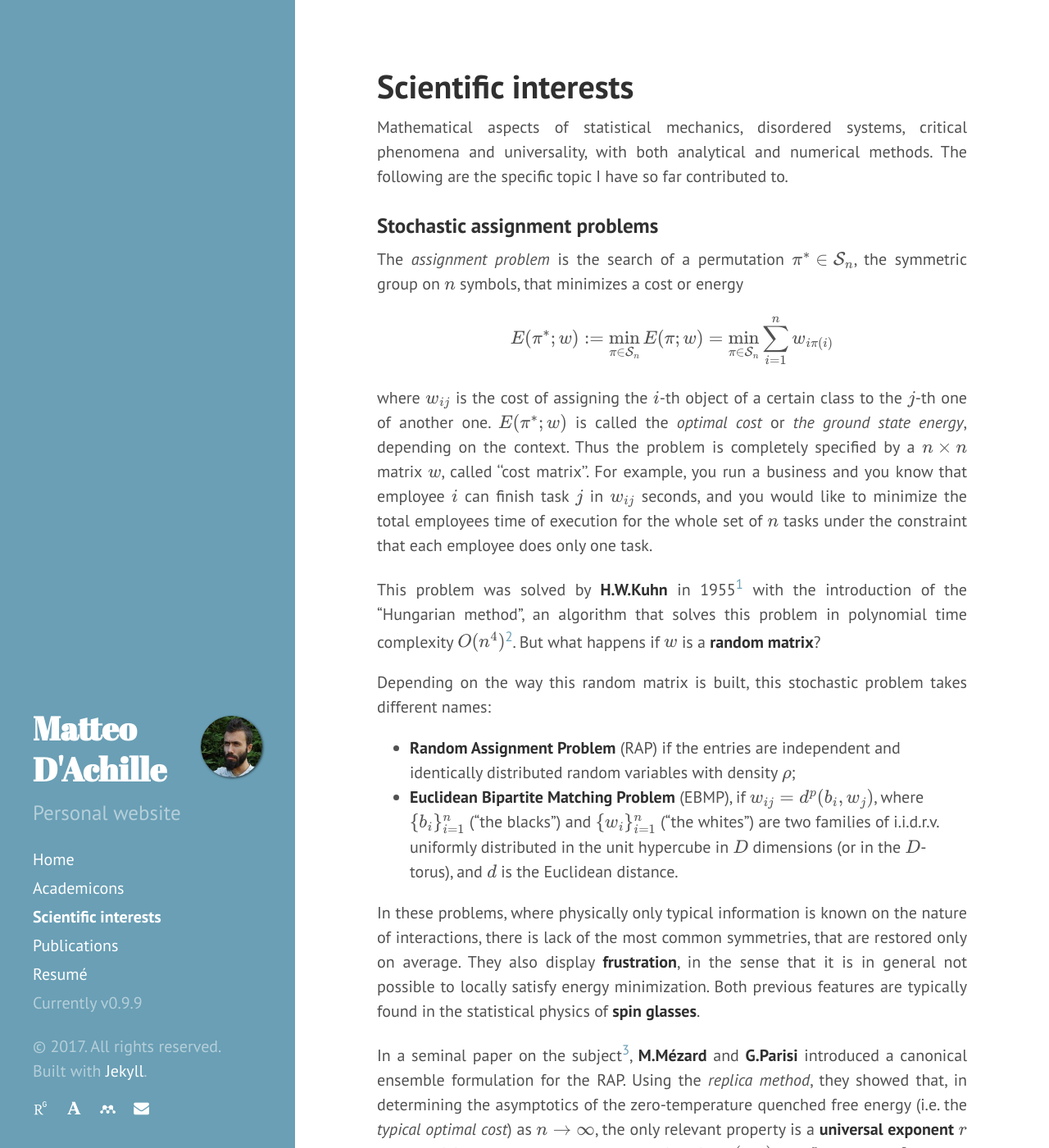
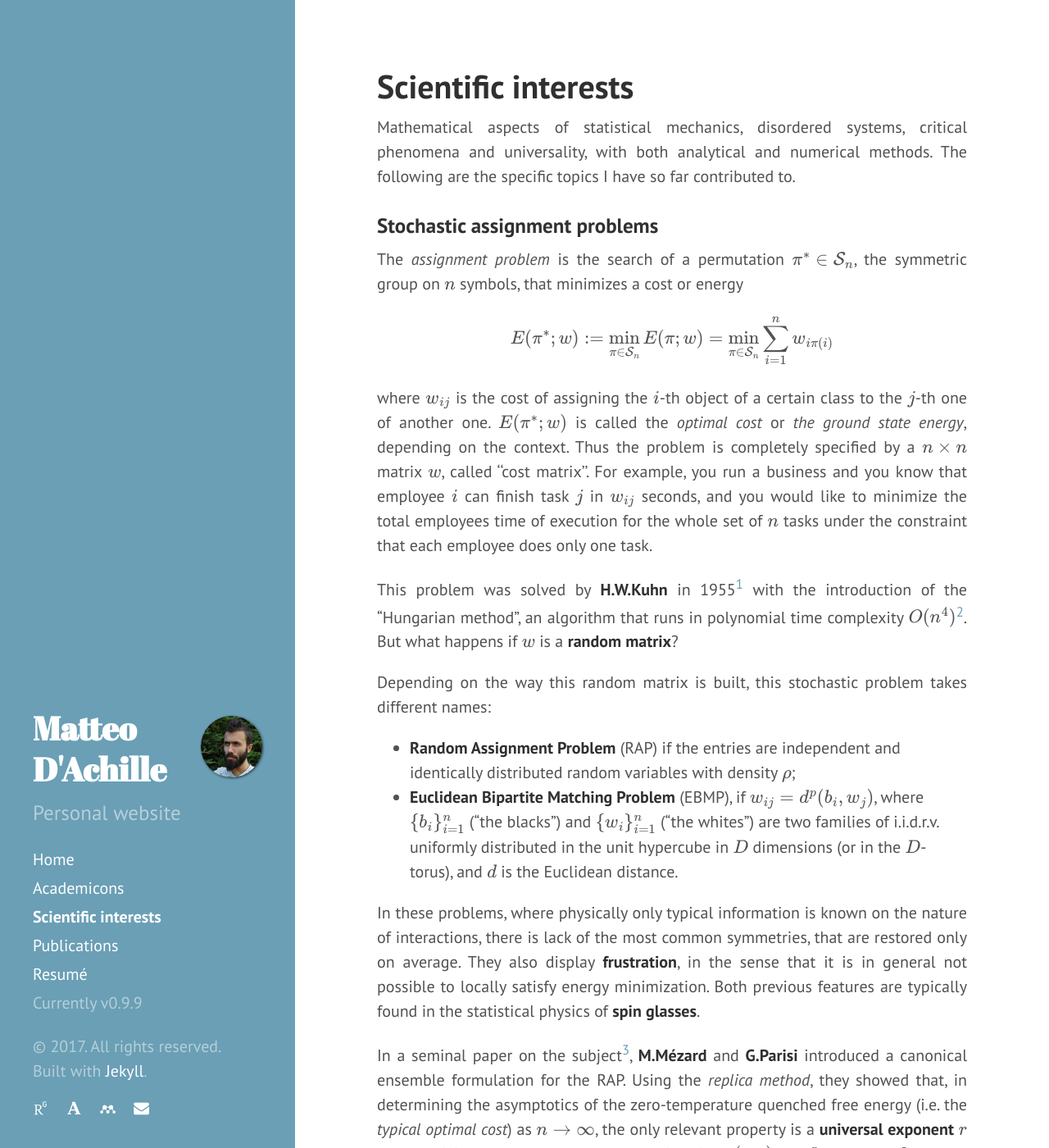
Before and after one commit to matteodachille/matteodachille.github.io, a Jekyll site: the page built from scientific-interests.md, in a window 1280 px wide and 1400 px high. Shown: the whole window at 82% size. Built offline with Jekyll 4.4.1, drawn with Linux system fonts in a browser that asks for light colours; nearby versions of some CDN libraries; some web fonts are replaced; formulas are drawn with MathJax 3; some of the changed text lies outside the part shown.

Commit message:
Corrected typos and added link to project page on researchgate

```diff
--- a/scientific-interests.md
+++ b/scientific-interests.md
@@ -7,7 +7,7 @@
 <!--- TOC
 {:toc}-->
 
-Mathematical aspects of statistical mechanics, disordered systems, critical phenomena and universality, with both analytical and numerical methods. The following are the specific topic I have so far contributed to.
+Mathematical aspects of statistical mechanics, disordered systems, critical phenomena and universality, with both analytical and numerical methods. The following are the specific topics I have so far contributed to.
 {: .text-justify}
 
 ### Stochastic assignment problems
@@ -22,7 +22,7 @@
 where \\( w_{ij} \\) is the cost of assigning the $$i$$-th object of a certain class to the $$j$$-th one of another one. $$ E(\pi^*;w)$$ is called the _optimal cost_ or _the ground state energy_, depending on the context. Thus the problem is completely specified by a $$n\times n$$ matrix $$w$$, called ''cost matrix''. For example, you run a business and you know that employee $$i$$ can finish task $$j$$ in $$w_{ij}$$ seconds, and you would like to minimize the total employees time of execution for the whole set of $$n$$ tasks under the constraint that each employee does only one task.
 {: .text-justify}
 
-This problem was solved by **H.W.Kuhn** in 1955[^1] with the introduction of the "Hungarian method", an algorithm that solves this problem in polynomial time complexity $$O(n^4)$$[^2]. But what happens if $$w$$ is a **random matrix**?
+This problem was solved by **H.W.Kuhn** in 1955[^1] with the introduction of the "Hungarian method", an algorithm that runs in polynomial time complexity $$O(n^4)$$[^2]. But what happens if $$w$$ is a **random matrix**?
 {: .text-justify}
 
 
@@ -40,13 +40,13 @@
 {: .text-justify}
 
 
-The EBMP is in many respect more difficult than the RAP due to the geometry of the underlying space; solutions may have very different qualitative behavior depending on $$D$$ and $$p$$. Remarkably, it has rich connections with different areas of mathematics, for example with the Monge-Kantorovich problem and with cycle properties of random permutations (especially in $$D=1$$).
+The EBMP is in many respect more difficult than the RAP due to the geometry of the underlying space; solutions may have very different qualitative behavior depending on $$D$$ and $$p$$. Remarkably, it has rich connections with different areas of mathematics, for example with the Monge-Kantorovich problem, with gaussian stochastic processes and with cycle properties of random permutations (especially in $$D=1$$).
 {: .text-justify}
 
 Since the problem at fixed instance is solved in polynomial time, current technologies allow a Monte Carlo approach to sizes up to $$n=10^4$$ on a personal computer, so that analytical predictions can be significantly tested against numerical simulations.
 {: .text-justify}
 
-The research on these problems started in [my M.Sc. thesis](downloads/masterthesis.pdf){:target="_blank"}. You can find relevant publications by [clicking here](/publications).
+The research on these problems started in [my M.Sc. thesis](downloads/masterthesis.pdf){:target="_blank"}. You can find updated publications [clicking here](/publications) or at the [ResearchGate project page](https://www.researchgate.net/project/Bipartite-matching-relationship-between-random-and-Euclidean-graphs){:target="_blank"}.
 {: .text-justify}
 
 <!--div class="tf2d" markdown="block"-->
```
